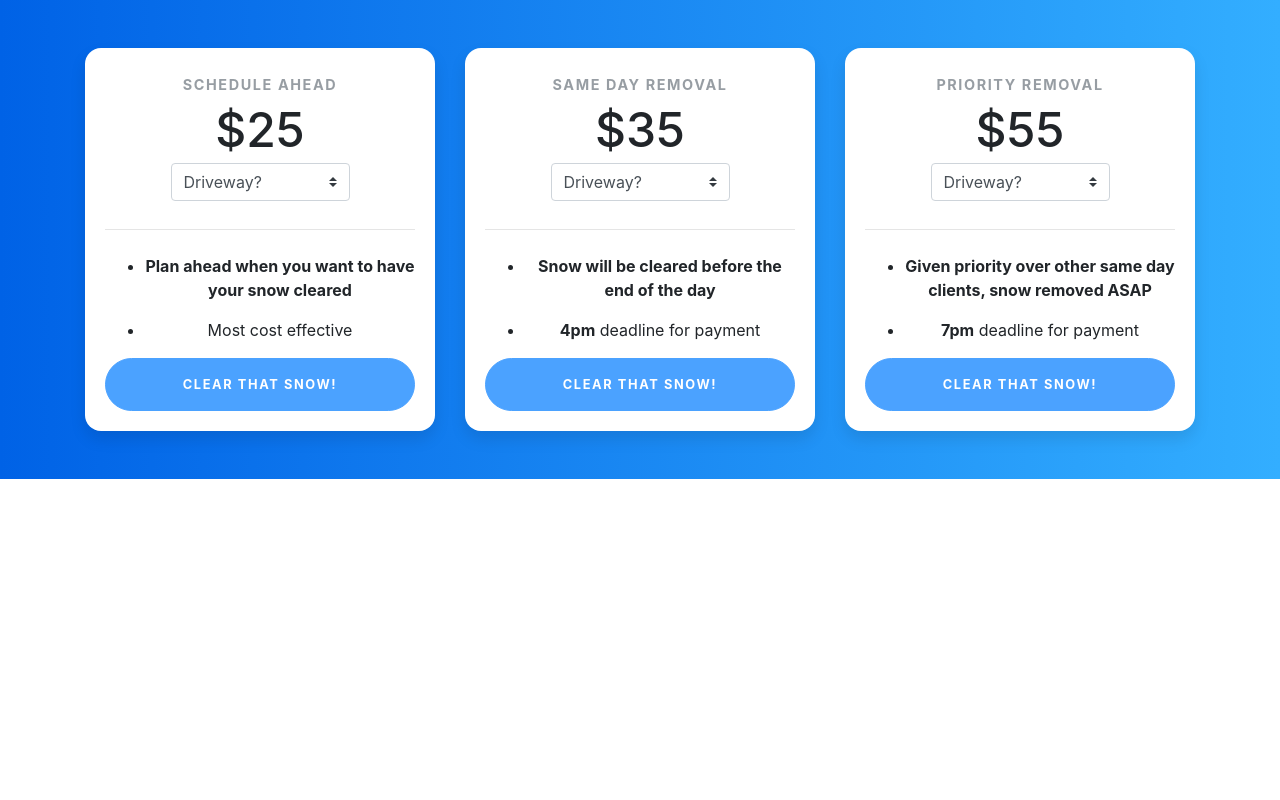
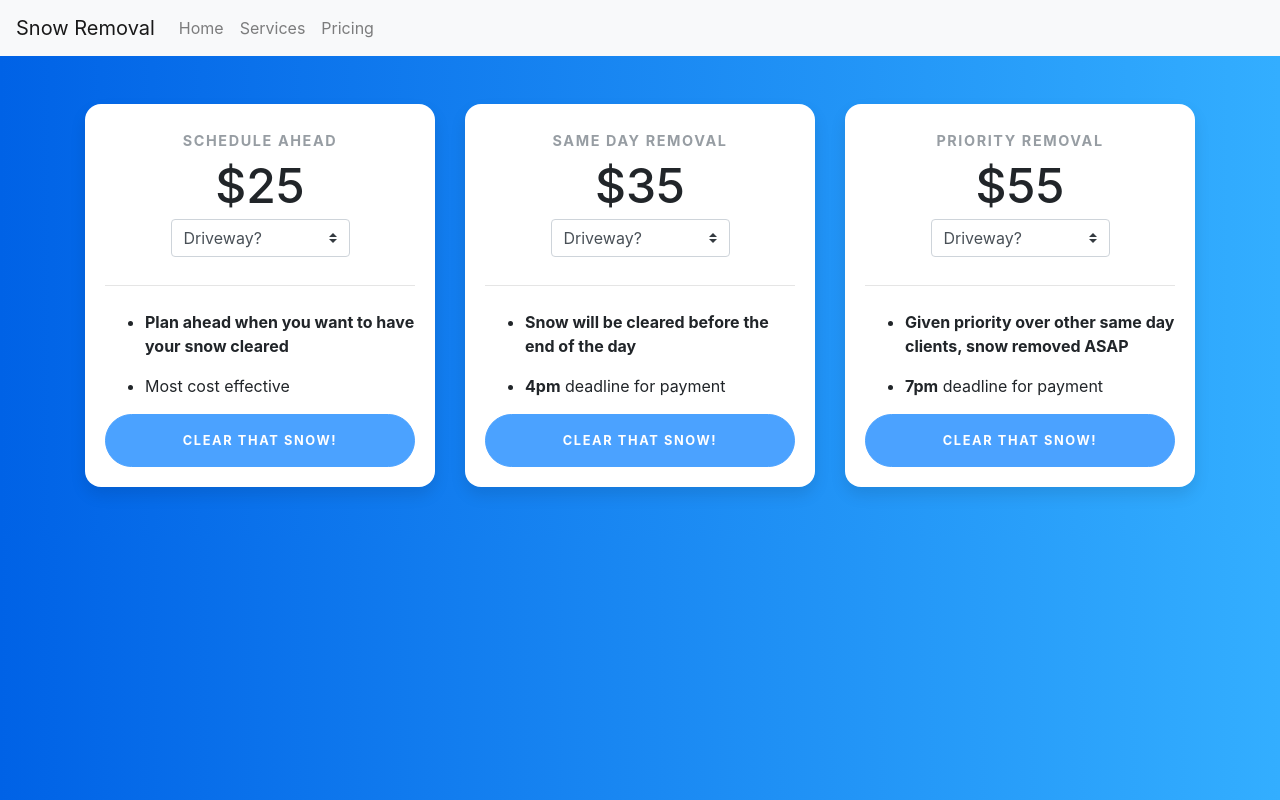
Before and after one commit to wcorman/SnowRemoval, a React (Create React App) app: page / in a window 1280 px wide. Built offline with nearby package versions, Linux system fonts and the light colour scheme.

Commit message:
Add NavBar

```diff
--- a/src/App.css
+++ b/src/App.css
@@ -1,5 +1,5 @@
 .App {
-  text-align: center;
+  text-align: left;
 }
 
 .App-logo {
--- a/src/App.js
+++ b/src/App.js
@@ -2,12 +2,14 @@ import React from 'react';
 import 'bootstrap/dist/css/bootstrap.min.css';
 import './App.css';
 
+import NavBar from './components/navBar';
 import Pricing from './components/pricing';
 
 function App() {
   return (
     <div className="App">
-    <Pricing />
+      <NavBar />
+      <Pricing />
     </div>
   );
 }
--- a/src/business-frontpage.css
+++ /dev/null
@@ -1,8 +0,0 @@
-/*!
- * Start Bootstrap - Busines Frontpage (https://startbootstrap.com/template-overviews/business-frontpage)
- * Copyright 2013-2019 Start Bootstrap
- * Licensed under MIT (https://github.com/BlackrockDigital/startbootstrap-business-frontpage/blob/master/LICENSE)
- */
-body {
-  padding-top: 56px;
-}
--- /dev/null
+++ b/src/components/navBar.js
@@ -0,0 +1,22 @@
+import React from 'react';
+import 'bootstrap/dist/css/bootstrap.min.css';
+import '../App.css';
+
+import Navbar from 'react-bootstrap/Navbar';
+import Nav from 'react-bootstrap/Nav';
+
+function NavBar() {
+  return (
+  <Navbar bg="light" variant="light">
+    <Navbar.Brand href="#home">Snow Removal</Navbar.Brand>
+    <Nav className="mr-auto">
+      <Nav.Link href="#home">Home</Nav.Link>
+      <Nav.Link href="#services">Services</Nav.Link>
+      <Nav.Link href="#pricing">Pricing</Nav.Link>
+    </Nav>
+
+  </Navbar>
+  );
+}
+
+export default NavBar;
--- a/src/index.css
+++ b/src/index.css
@@ -12,7 +12,7 @@ code {
     monospace;
 }
 
-section.pricing {
+body {
   background: #007bff;
   background: linear-gradient(to right, #0062E6, #33AEFF);
 }
@@ -74,3 +74,14 @@ section.pricing {
     opacity: 1;
   }
 }
+
+/*!
+ * Scrolling Nav
+ */
+header {
+  padding: 156px 0 100px;
+}
+
+section {
+  padding: 150px 0;
+}
```
